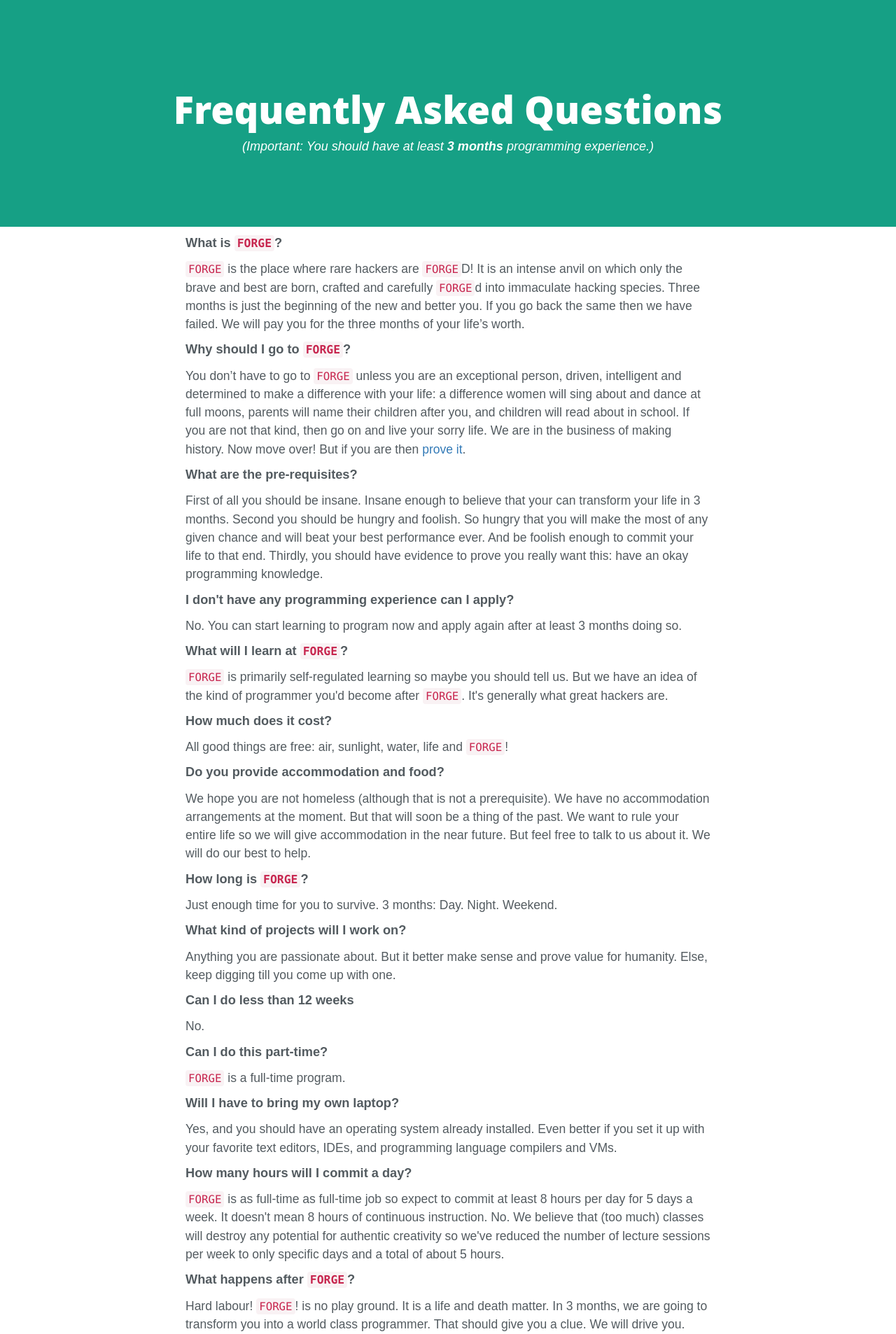
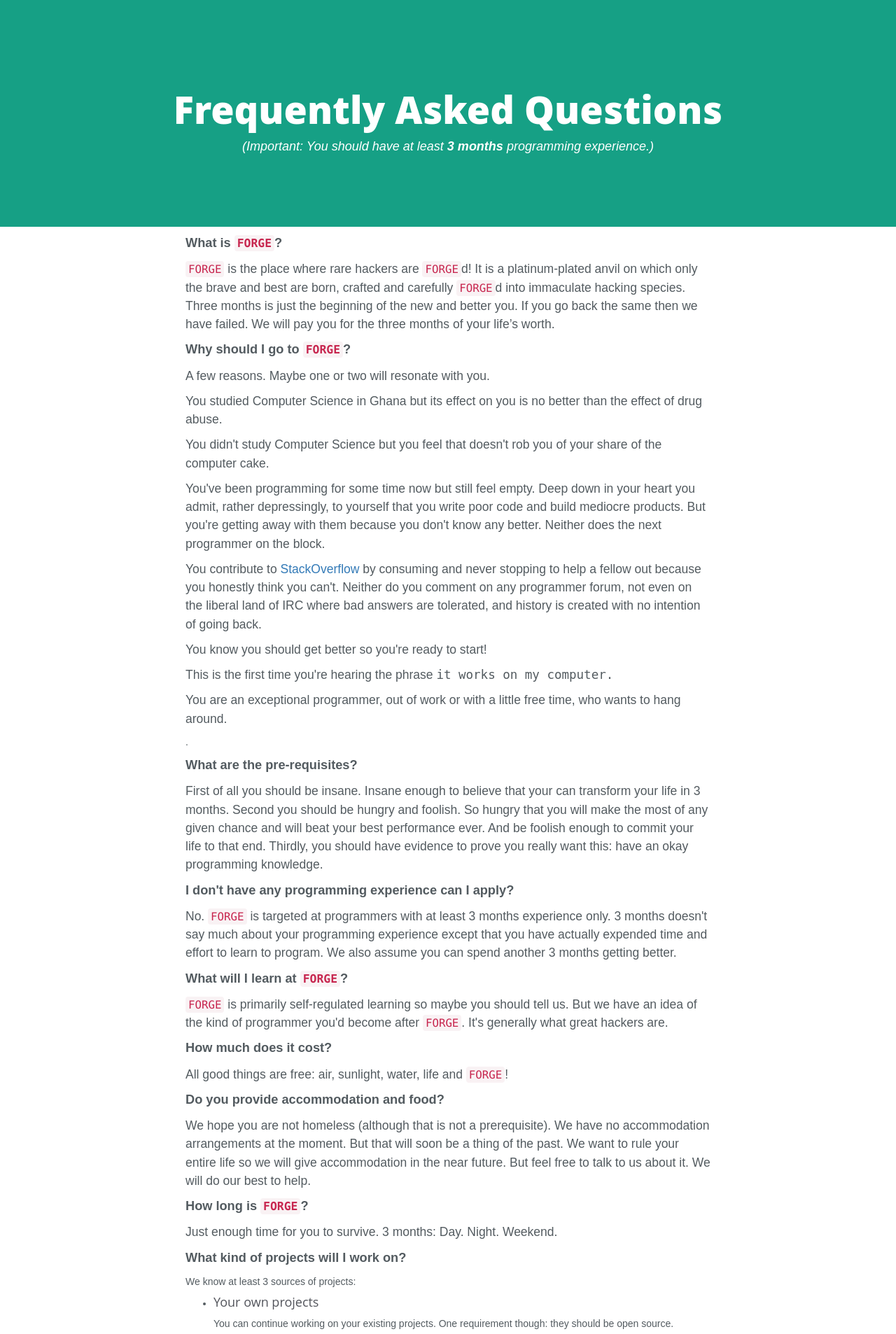
Before and after one commit to devcongress/forge.devcongress.com, a Flask app: page /faq in a window 1280 px wide. Shown: the part 65-1971 px from the top of the page at 70% size. Run offline with Flask 2, Linux system fonts and the light colour scheme; some libraries are stand-ins or nearby versions.

Commit message:
Updated FAQ.

```diff
--- a/templates/faq.html
+++ b/templates/faq.html
@@ -9,92 +9,137 @@
 	<div class="container">
 		<div class="row">
 			<div class="col-md-8 col-md-offset-2">
+        <div class="question">
           <h5>What is <code>FORGE</code>?</h5>
           <p>
-					<code>FORGE</code> is the place where rare hackers are <code>FORGE</code>D! It is an intense anvil on which only the brave and best are born, crafted and carefully <code>FORGE</code>d into immaculate hacking species. Three months is just the beginning of the new and better you. If you go back the same then we have failed. We will pay you for the three months of your life’s worth.
+            <code>FORGE</code> is the place where rare hackers are <code>FORGE</code>d! It is a platinum-plated anvil on which only the brave and best are born, crafted and carefully <code>FORGE</code>d into immaculate hacking species. Three months is just the beginning of the new and better you. If you go back the same then we have failed. We will pay you for the three months of your life’s worth.
           </p>
+        </div>
+        <div class="question">
           <h5>Why should I go to <code>FORGE</code>?</h5>
+          <p>A few reasons. Maybe one or two will resonate with you.</p>
+          <p>You studied Computer Science in Ghana but its effect on you is no better than the effect of drug abuse.</p>
+          <p>You didn't study Computer Science but you feel that doesn't rob you of your share of the computer cake.</p>
           <p>
-					You don’t have to go to <code>FORGE</code> unless you are an exceptional person, driven, intelligent and determined to make a difference with your life: a difference women will sing about and dance at full moons, parents will name their children after you, and children will read about in school. If you are not that kind, then go on and live your sorry life. We are in the business of making history. Now move over!
-
-					But if you are then <a href="{{ url_for('apply') }}">prove it</a>.
-
+            You've been programming for some time now but still feel empty. Deep down in your heart you admit, rather depressingly, to yourself that you write poor code and build mediocre products. But you're getting away with them because you don't know any better. Neither does the next programmer on the block.
           </p>
+          <p>
+            You contribute to <a href="https://stackoverflow.com">StackOverflow</a> by consuming and never stopping to help a fellow out because you honestly think you can't. Neither do you comment on any programmer forum, not even on the liberal land of IRC where bad answers are tolerated, and history is created with no intention of going back.
+          </p>
+          <p>
+            You know you should get better so you're ready to start!
+          </p>
+          <p>This is the first time you're hearing the phrase <span style="font-family: monospace">it works on my computer.</span></p>
+          <p>You are an exceptional programmer, out of work or with a little free time, who wants to hang around.</p>
+         <a href="{{ url_for('apply') }}"></a>.
+        </div>
+        <div class="question">
           <h5>What are the pre-requisites?</h5>
           <p>
             First of all you should be insane. Insane enough to believe that your can transform your life in 3 months. Second you should be hungry and foolish. So hungry that you will make the most of any given chance and will beat your best performance ever. And be foolish enough to commit your life to that end. Thirdly, you should have evidence to prove you really want this: have an okay programming knowledge.
-
           </p>
+        </div>
+        <div class="question">
           <h5>I don't have any programming experience can I apply?</h5>
-				<p>No. You can start learning to program now and apply again after at least 3 months doing so.</p>
-
+          <p>No. <code>FORGE</code> is targeted at programmers with at least 3 months experience only. 3 months doesn't say much about your programming experience except that you have actually expended time and effort to learn to program. We also assume you can spend another 3 months getting better.</p>
+        </div>
+        <div class="question">
           <h5>What will I learn at <code>FORGE</code>?</h5>
           <p>
             <code>FORGE</code> is primarily self-regulated learning so maybe you should tell us. But we have an idea of the kind of programmer you'd become after <code>FORGE</code>. It's generally what great hackers are.
           </p>
-
+        </div>
+        <div class="question">
           <h5>How much does it cost?</h5>
           <p>
             All good things are free: air, sunlight, water, life and <code>FORGE</code>!
           </p>
+        </div>
+        <div class="question">
           <h5>Do you provide accommodation and food?</h5>
           <p>
             We hope you are not homeless (although that is not a prerequisite). We have no accommodation arrangements at the moment. But that will soon be a thing of the past. We want to rule your entire life so we will give accommodation in the near future. But feel free to talk to us about it. We will do our best to help.
           </p>
+        </div>
+        <div class="question">
           <h5>How long is <code>FORGE</code>?</h5>
           <p>
             Just enough time for you to survive. 3 months: Day. Night. Weekend.
           </p>
+        </div>
+        <div class="question">
           <h5>What kind of projects will I work on?</h5>
-				<p>
-					Anything you are passionate about. But it better make sense and prove value for humanity. Else, keep digging till you come up with one.
-				</p>
-
+            We know at least 3 sources of projects:
+            <ul>
+              <li>
+                <h4>Your own projects</h4>
+                You can continue working on your existing projects. One requirement though: they should be open source.
+              </li>
+              <li>
+                <h4>Existing open source projects</h4>
+                During the program we'd have fun digging into existing libraries and projects in all sort of languages. Perhaps you'd want to contribute documentation or send patches for bugs you discover.
+              </li>
+              <li>
+                <h4>Working with resident experts on their open source projects</h4>
+                We'd bring in resources in people. We call them <em>Resident Experts</em> (we didn't invent that, it's an industry term). If they have new ideas for or existing open source projects that you wanna help them with, we ok that!
+              </li>
+            </ul>
+            <p>Do you have projects you are working on already? You can bring them in. The requirement is they <strong>should</strong> be open source.</p>
+            <p>During the program we'd have fun digging into existing libraries and projects in all sorts of languages, perhaps perverting them in all sorts of ways. Perhaps you'd want to write documentation for them or send patch for a bug you discovered.</p>
+        </div>
+        <div class="question">
           <h5>Can I do less than 12 weeks</h5>
           <p>No.</p>
-
+        </div>
+        <div class="question">
           <h5>Can I do this part-time?</h5>
           <p>
             <code>FORGE</code> is a full-time program.
           </p>
+        </div>
+        <div class="question">
           <h5>Will I have to bring my own laptop?</h5>
           <p>
             Yes, and you should have an operating system already installed. Even better if you set it up with your favorite text editors, IDEs, and programming language compilers and VMs.
           </p>
+        </div>
+        <div class="question">
           <h5>How many hours will I commit a day?</h5>
           <p>
             <code>FORGE</code> is as full-time as full-time job so expect to commit at least 8 hours per day for 5 days a week. It doesn't mean 8 hours of continuous instruction. No. We believe that (too much) classes will destroy any potential for authentic creativity so we've reduced the number of lecture sessions per week to only specific days and a total of about 5 hours.
           </p>
+        </div>
+        <div class="question">
           <h5>What happens after <code>FORGE</code>?</h5>
           <p>
             Hard labour! <code>FORGE</code>! is no play ground. It is a life and death matter. In 3 months, we are going to transform you into a world class programmer. That should give you a clue. We will drive you. Push you beyond your limits, challenge all your assumptions and best efforts, we will destroy your comfort zone. We will own you for 3 months. Your life will not be the same.
-
           </p>
+        </div>
+        <div class="question">
           <h5>Is <code>FORGE</code> an accredited educational institute?</h5>
           <p>Umm, no. And honestly we'd never be! We think accredition adds unnecessary pressure and useless recognition. We also believe our accreditation will come by virtue of the value we'd provide and the fine quality performance you'd render after going through the program.
           </p>
-
+        </div>
+        <div class="question">
           <h5>Will get a certificate after the programme?</h5>
           <p>
             Even though we also think <a href="https://blog.jcoglan.com/2013/11/15/why-github-is-not-your-cv/">Github is not your CV</a>, we
             don't subscribe to that fully. Throughout your time at <code>FORGE</code> you'd work on a lot of project (both open and closed source) that interest you. You'd also have a very active blog documenting your everyday progress during <code>FORGE</code>.
             These 2 (<a href="https://github.com">Github</a> and your blogposts) will be your external evidence your skills.<br> So no, we don't award certificates. You should concentrate on building an almost irresistible portfolio.
           </p>
-
+        </div>
+        <div class="question">
           <h5>Can you guarantee that I will get a job after <code>FORGE</code>?</h5>
           <p>
             Even though <code>FORGE</code> only makes money off of you when you successfully land a job after the program, we can't guarantee job placement. We encourage you to entertain recruiters who would contact you during any period of the program. Don't postpone until the final lap before you start searching for a job.<br> We'd also invite a lot of potential employers during the course of the program to interact with you, passively assess you. Be assured though that we'd work our butts off, together with you, to get you a well paying job. Because that's the only way we make money.
           </p>
-
+        </div>
+        <div class="question">
           <h5>What is the hacker's creed?</h5>
-				<p style="font-style: italic;">
-					I am a hacker. It doesn’t mean I am a criminal or that I use my computer superpowers for evil.
-
-					It means I continuously apply myself to learning and creating value with the computer as my primary tool. I never quit. I embrace challenges. I seek out problems and make them sorry. I go out of my way to provide elegant and jaw-dropping solutions to problems of significance. This is how I was <code>FORGE</code>d: through blood, sweat and tears I earn my hacker’s crest.
-
-					I am a hacker. I am thus <code>FORGE</code>d!
-
-				</p>
+          <p>I am a hacker. It doesn’t mean I am a criminal or that I use my computer superpowers for evil.</p>
+          <p>It means I continuously apply myself to learning and creating value with the computer as my primary tool. I never quit. I embrace challenges. I seek out problems and make them sorry. I go out of my way to provide elegant and jaw-dropping solutions to problems of significance. This is how I was <code>FORGE</code>d: through blood, sweat and tears I earn my hacker’s crest.</p>
+          <p>I am a hacker. I am thus <code>FORGE</code>d!</p>
+        </div>
 			</div>
 		</div>
 	</div>
```
Lines whose indentation alone changed are shown as unchanged.
